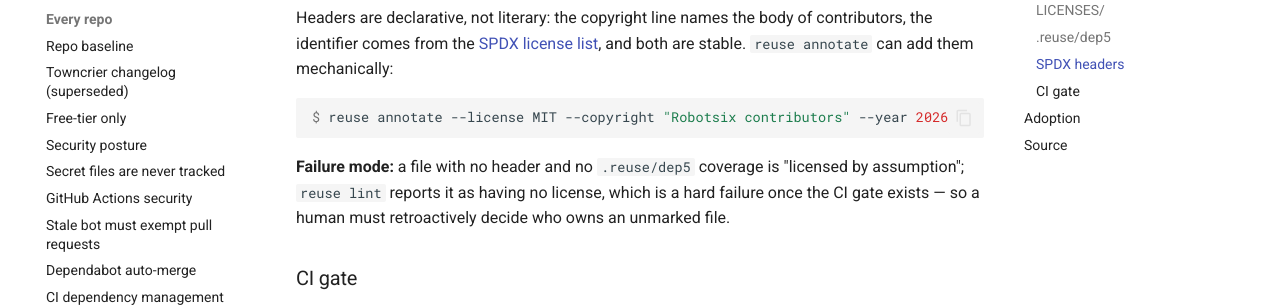
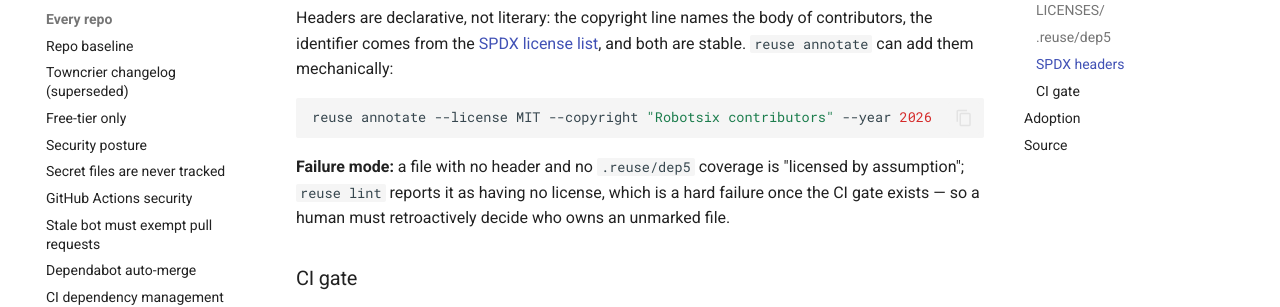
Before and after one commit to damien-robotsix/robotsix-standards, an MkDocs documentation site: the page built from docs/reuse-spdx-compliance.md, in a window 1280 px wide and 900 px high, scrolled down 2024 px. Shown: the part 152-459 px from the top of the window. Built offline with MkDocs 1.6.1 and Material for MkDocs 9.7.7, drawn with Linux system fonts in a browser that asks for light colours; comment, search, counter and statistics services are not loaded.

Commit message:
docs: fix markdownlint issues in reuse-spdx-compliance

````diff
--- a/docs/reuse-spdx-compliance.md
+++ b/docs/reuse-spdx-compliance.md
@@ -58,7 +58,7 @@
 carry an individual header (JSON configs, generated files, binary assets). The
 minimal form for a fleet repo:
 
-```
+```text
 Format: https://www.debian.org/doc/packaging-manuals/copyright-format/1.0/
 Files: *
 Copyright: 2026 Robotsix contributors
@@ -105,8 +105,8 @@
 contributors, the identifier comes from the [SPDX license list](https://spdx.org/licenses/),
 and both are stable. `reuse annotate` can add them mechanically:
 
-```console
-$ reuse annotate --license MIT --copyright "Robotsix contributors" --year 2026
+```bash
+reuse annotate --license MIT --copyright "Robotsix contributors" --year 2026
 ```
 
 **Failure mode:** a file with no header and no `.reuse/dep5` coverage is
````
